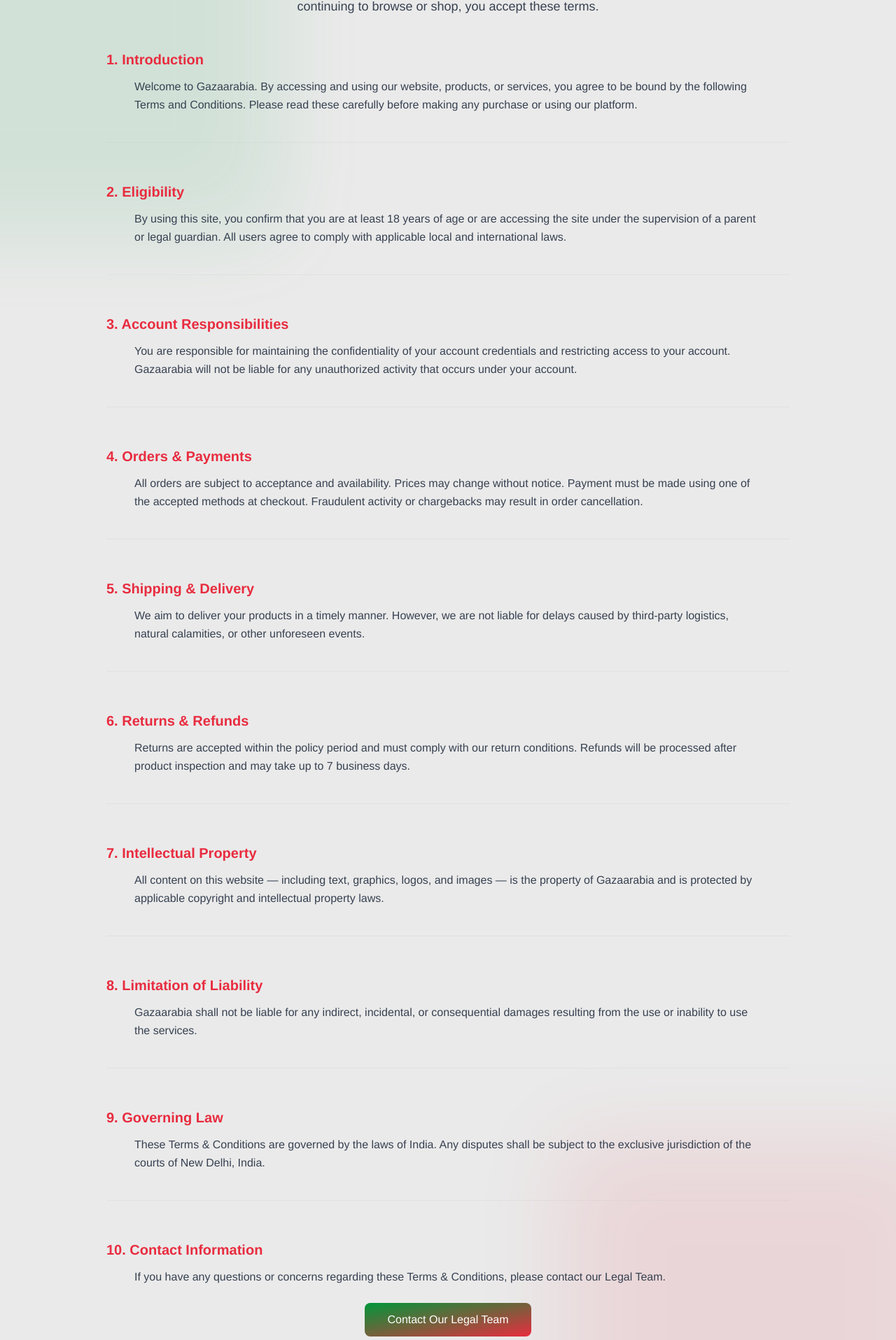
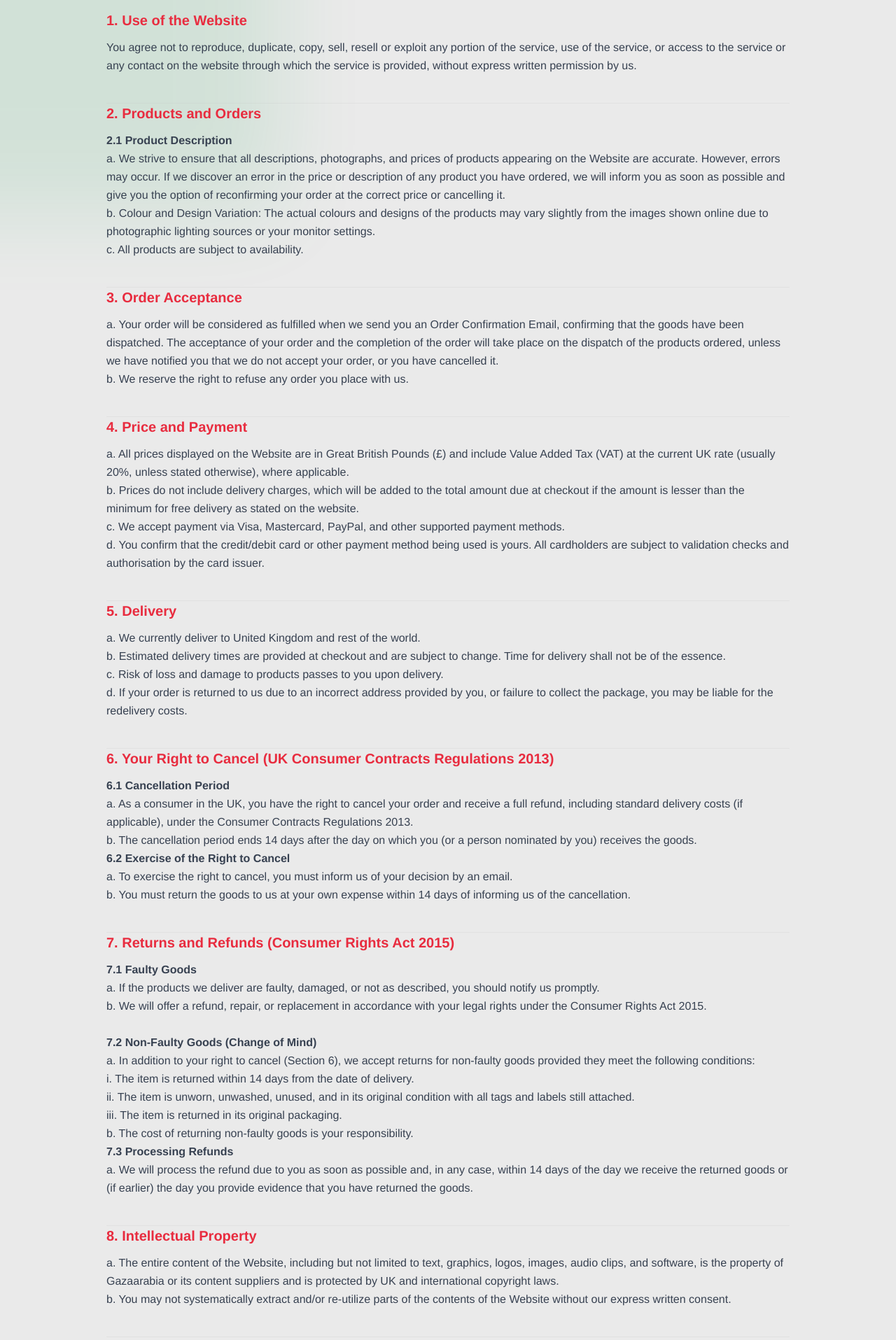
Before and after one commit to hafiz011/Gazaarabia, a Next.js app: page /terms-and-conditions in a window 1280 px wide. Shown: the part 505-2420 px from the top of the page at 70% size. Built offline with nearby package versions, Linux system fonts and the light colour scheme; no server answers.

Commit message:
complete t&c and apply now on partner page

```diff
--- a/src/app/(site)/become-partner/page.tsx
+++ b/src/app/(site)/become-partner/page.tsx
@@ -296,7 +296,7 @@
                             </p>
 
                             <a
-                                href="#"
+                                href={ROUTES.AFFILIATE.REGISTER}
                                 className="inline-block mt-5 px-6 py-3 rounded-lg font-semibold bg-gradient-to-r from-[var(--brand-primary)] to-[var(--brand-secondary)] text-white shadow hover:opacity-90 transition"
                             >
                                 Apply Now
--- a/src/app/(site)/terms-and-conditions/page.tsx
+++ b/src/app/(site)/terms-and-conditions/page.tsx
@@ -3,49 +3,6 @@
 import { motion } from "framer-motion";
 
 export default function TermsAndConditionsPage() {
-    const sections = [
-        {
-            title: "1. Introduction",
-            content: `Welcome to Gazaarabia. By accessing and using our website, products, or services, you agree to be bound by the following Terms and Conditions. Please read these carefully before making any purchase or using our platform.`,
-        },
-        {
-            title: "2. Eligibility",
-            content: `By using this site, you confirm that you are at least 18 years of age or are accessing the site under the supervision of a parent or legal guardian. All users agree to comply with applicable local and international laws.`,
-        },
-        {
-            title: "3. Account Responsibilities",
-            content: `You are responsible for maintaining the confidentiality of your account credentials and restricting access to your account. Gazaarabia will not be liable for any unauthorized activity that occurs under your account.`,
-        },
-        {
-            title: "4. Orders & Payments",
-            content: `All orders are subject to acceptance and availability. Prices may change without notice. Payment must be made using one of the accepted methods at checkout. Fraudulent activity or chargebacks may result in order cancellation.`,
-        },
-        {
-            title: "5. Shipping & Delivery",
-            content: `We aim to deliver your products in a timely manner. However, we are not liable for delays caused by third-party logistics, natural calamities, or other unforeseen events.`,
-        },
-        {
-            title: "6. Returns & Refunds",
-            content: `Returns are accepted within the policy period and must comply with our return conditions. Refunds will be processed after product inspection and may take up to 7 business days.`,
-        },
-        {
-            title: "7. Intellectual Property",
-            content: `All content on this website — including text, graphics, logos, and images — is the property of Gazaarabia and is protected by applicable copyright and intellectual property laws.`,
-        },
-        {
-            title: "8. Limitation of Liability",
-            content: `Gazaarabia shall not be liable for any indirect, incidental, or consequential damages resulting from the use or inability to use the services.`,
-        },
-        {
-            title: "9. Governing Law",
-            content: `These Terms & Conditions are governed by the laws of India. Any disputes shall be subject to the exclusive jurisdiction of the courts of New Delhi, India.`,
-        },
-        {
-            title: "10. Contact Information",
-            content: `If you have any questions or concerns regarding these Terms & Conditions, please contact our Legal Team.`,
-        },
-    ];
-
     return (
         <div className="w-full bg-white text-[var(--text-primary)]">
             {/* HERO */}
@@ -57,14 +14,12 @@
                     </h1>
                     <p className="text-base md:text-lg text-white/90 max-w-2xl mx-auto leading-relaxed">
                         Please review the terms carefully before using our website or services.
-                        By accessing Gazaarabia, you agree to these terms in full.
                     </p>
                 </div>
             </section>
 
-            {/*  CONTENT */}
+            {/* CONTENT */}
             <section className="relative py-16 bg-[var(--soft-gray)] overflow-hidden">
-                {/* Decorative background */}
                 <div className="absolute top-0 left-0 w-[35rem] h-[35rem] bg-[var(--brand-secondary)] opacity-10 blur-3xl -translate-x-40 -translate-y-20"></div>
                 <div className="absolute bottom-0 right-0 w-[35rem] h-[35rem] bg-[var(--brand-primary)] opacity-10 blur-3xl translate-x-20 translate-y-20"></div>
 
@@ -75,29 +30,189 @@
                             Our Legal Agreement with You
                         </h2>
                         <p className="text-[var(--text-secondary)] text-base md:text-lg leading-relaxed max-w-3xl mx-auto">
-                            These Terms & Conditions define your legal rights and obligations when
-                            using Gazaarabia. By continuing to browse or shop, you accept these terms.
+                            These updated Terms & Conditions outline your rights and obligations when using our services.
                         </p>
                     </div>
 
-                    {/* Sections */}
-                    <div className="space-y-14">
-                        {sections.map((section, index) => (
-                            <motion.div
-                                key={index}
-                                initial={{ opacity: 0, y: 20 }}
-                                whileInView={{ opacity: 1, y: 0 }}
-                                transition={{ duration: 0.4, delay: index * 0.05 }}
-                                viewport={{ once: true }}
-                            >
-                                <h3 className="text-lg md:text-xl font-semibold text-[var(--brand-primary)] mb-3 text-center md:text-left">
-                                    {section.title}
+                    {/* 1. Use of Website */}
+                    <motion.div initial={{ opacity: 0, y: 20 }} whileInView={{ opacity: 1, y: 0 }} transition={{ duration: 0.4 }}>
+                        <h3 className="text-lg md:text-xl font-semibold text-[var(--brand-primary)] mb-3">
+                            1. Use of the Website
                         </h3>
-                                <p className="text-[var(--text-secondary)] text-base leading-relaxed max-w-4xl mx-auto">
-                                    {section.content}
+                        <p className="text-[var(--text-secondary)] whitespace-pre-line leading-relaxed">
+                            You agree not to reproduce, duplicate, copy, sell, resell or exploit any portion of the service,
+                            use of the service, or access to the service or any contact on the website through which the service
+                            is provided, without express written permission by us.
+                        </p>
+                        <div className="mt-10 border-b border-[var(--mid-gray)] opacity-20"></div>
+                    </motion.div>
+
+                    {/* 2. Products and Orders */}
+                    <motion.div initial={{ opacity: 0, y: 20 }} whileInView={{ opacity: 1, y: 0 }} transition={{ duration: 0.4, delay: 0.05 }}>
+                        <h3 className="text-lg md:text-xl font-semibold text-[var(--brand-primary)] mb-3">
+                            2. Products and Orders
+                        </h3>
+                        <p className="text-[var(--text-secondary)] whitespace-pre-line leading-relaxed">
+                            <b>2.1 Product Description</b>
+                            {`
+a. We strive to ensure that all descriptions, photographs, and prices of products appearing on the Website are accurate. However, errors may occur. If we discover an error in the price or description of any product you have ordered, we will inform you as soon as possible and give you the option of reconfirming your order at the correct price or cancelling it.
+b. Colour and Design Variation: The actual colours and designs of the products may vary slightly from the images shown online due to photographic lighting sources or your monitor settings.
+c. All products are subject to availability.`}
+                        </p>
+                        <div className="mt-10 border-b border-[var(--mid-gray)] opacity-20"></div>
+                    </motion.div>
+
+                    {/* 3. Order Acceptance */}
+                    <motion.div initial={{ opacity: 0, y: 20 }} whileInView={{ opacity: 1, y: 0 }} transition={{ duration: 0.4, delay: 0.1 }}>
+                        <h3 className="text-lg md:text-xl font-semibold text-[var(--brand-primary)] mb-3">
+                            3. Order Acceptance
+                        </h3>
+                        <p className="text-[var(--text-secondary)] whitespace-pre-line leading-relaxed">
+                            {`a. Your order will be considered as fulfilled when we send you an Order Confirmation Email, confirming that the goods have been dispatched. The acceptance of your order and the completion of the order will take place on the dispatch of the products ordered, unless we have notified you that we do not accept your order, or you have cancelled it.
+b. We reserve the right to refuse any order you place with us.`}
+                        </p>
+                        <div className="mt-10 border-b border-[var(--mid-gray)] opacity-20"></div>
+                    </motion.div>
+
+                    {/* 4. Price and Payment */}
+                    <motion.div initial={{ opacity: 0, y: 20 }} whileInView={{ opacity: 1, y: 0 }} transition={{ duration: 0.4, delay: 0.15 }}>
+                        <h3 className="text-lg md:text-xl font-semibold text-[var(--brand-primary)] mb-3">
+                            4. Price and Payment
+                        </h3>
+                        <p className="text-[var(--text-secondary)] whitespace-pre-line leading-relaxed">
+                            {`a. All prices displayed on the Website are in Great British Pounds (£) and include Value Added Tax (VAT) at the current UK rate (usually 20%, unless stated otherwise), where applicable.
+b. Prices do not include delivery charges, which will be added to the total amount due at checkout if the amount is lesser than the minimum for free delivery as stated on the website.
+c. We accept payment via Visa, Mastercard, PayPal, and other supported payment methods.
+d. You confirm that the credit/debit card or other payment method being used is yours. All cardholders are subject to validation checks and authorisation by the card issuer.`}
+                        </p>
+                        <div className="mt-10 border-b border-[var(--mid-gray)] opacity-20"></div>
+                    </motion.div>
+
+                    {/* 5. Delivery */}
+                    <motion.div initial={{ opacity: 0, y: 20 }} whileInView={{ opacity: 1, y: 0 }} transition={{ duration: 0.4, delay: 0.2 }}>
+                        <h3 className="text-lg md:text-xl font-semibold text-[var(--brand-primary)] mb-3">
+                            5. Delivery
+                        </h3>
+                        <p className="text-[var(--text-secondary)] whitespace-pre-line leading-relaxed">
+                            {`a. We currently deliver to United Kingdom and rest of the world.
+b. Estimated delivery times are provided at checkout and are subject to change. Time for delivery shall not be of the essence.
+c. Risk of loss and damage to products passes to you upon delivery.
+d. If your order is returned to us due to an incorrect address provided by you, or failure to collect the package, you may be liable for the redelivery costs.`}
+                        </p>
+                        <div className="mt-10 border-b border-[var(--mid-gray)] opacity-20"></div>
+                    </motion.div>
+
+                    {/* 6. Cancellation Rights */}
+                    <motion.div initial={{ opacity: 0, y: 20 }} whileInView={{ opacity: 1, y: 0 }} transition={{ duration: 0.4, delay: 0.25 }}>
+                        <h3 className="text-lg md:text-xl font-semibold text-[var(--brand-primary)] mb-3">
+                            6. Your Right to Cancel (UK Consumer Contracts Regulations 2013)
+                        </h3>
+                        <p className="text-[var(--text-secondary)] whitespace-pre-line leading-relaxed">
+                            <b>6.1 Cancellation Period</b>
+                            {`
+a. As a consumer in the UK, you have the right to cancel your order and receive a full refund, including standard delivery costs (if applicable), under the Consumer Contracts Regulations 2013.
+b. The cancellation period ends 14 days after the day on which you (or a person nominated by you) receives the goods.
+`}
+                            <b>6.2 Exercise of the Right to Cancel</b>
+                            {`
+                            a. To exercise the right to cancel, you must inform us of your decision by an email.
+b. You must return the goods to us at your own expense within 14 days of informing us of the cancellation.`}
+                        </p>
+                        <div className="mt-10 border-b border-[var(--mid-gray)] opacity-20"></div>
+                    </motion.div>
+
+                    {/* 7. Returns & Refunds */}
+                    <motion.div initial={{ opacity: 0, y: 20 }} whileInView={{ opacity: 1, y: 0 }} transition={{ duration: 0.4, delay: 0.3 }}>
+                        <h3 className="text-lg md:text-xl font-semibold text-[var(--brand-primary)] mb-3">
+                            7. Returns and Refunds (Consumer Rights Act 2015)
+                        </h3>
+                        <p className="text-[var(--text-secondary)] whitespace-pre-line leading-relaxed">
+                            <b>7.1 Faulty Goods</b>
+                            {`
+a. If the products we deliver are faulty, damaged, or not as described, you should notify us promptly.
+b. We will offer a refund, repair, or replacement in accordance with your legal rights under the Consumer Rights Act 2015.
+
+`}
+                            <b>7.2 Non-Faulty Goods (Change of Mind)</b>
+
+                            {`
+a. In addition to your right to cancel (Section 6), we accept returns for non-faulty goods provided they meet the following conditions:
+i. The item is returned within 14 days from the date of delivery.
+ii. The item is unworn, unwashed, unused, and in its original condition with all tags and labels still attached.
+iii. The item is returned in its original packaging.
+b. The cost of returning non-faulty goods is your responsibility.
+`}
+
+                            <b>7.3 Processing Refunds</b>
+                            {`
+a. We will process the refund due to you as soon as possible and, in any case, within 14 days of the day we receive the returned goods or (if earlier) the day you provide evidence that you have returned the goods.`}
+                        </p>
+                        <div className="mt-10 border-b border-[var(--mid-gray)] opacity-20"></div>
+                    </motion.div>
+
+                    {/* 8. Intellectual Property */}
+                    <motion.div initial={{ opacity: 0, y: 20 }} whileInView={{ opacity: 1, y: 0 }} transition={{ duration: 0.4, delay: 0.35 }}>
+                        <h3 className="text-lg md:text-xl font-semibold text-[var(--brand-primary)] mb-3">
+                            8. Intellectual Property
+                        </h3>
+                        <p className="text-[var(--text-secondary)] whitespace-pre-line leading-relaxed">
+                            {`a. The entire content of the Website, including but not limited to text, graphics, logos, images, audio clips, and software, is the property of Gazaarabia or its content suppliers and is protected by UK and international copyright laws.
+b. You may not systematically extract and/or re-utilize parts of the contents of the Website without our express written consent.`}
+                        </p>
+                        <div className="mt-10 border-b border-[var(--mid-gray)] opacity-20"></div>
+                    </motion.div>
+
+                    {/* 9. Limitation of Liability */}
+                    <motion.div initial={{ opacity: 0, y: 20 }} whileInView={{ opacity: 1, y: 0 }} transition={{ duration: 0.4, delay: 0.4 }}>
+                        <h3 className="text-lg md:text-xl font-semibold text-[var(--brand-primary)] mb-3">
+                            9. Limitation of Liability
+                        </h3>
+                        <p className="text-[var(--text-secondary)] whitespace-pre-line leading-relaxed">
+                            {`a. Nothing in these Terms limits or excludes our liability for:
+(i) death or personal injury caused by our negligence;
+(ii) fraud or fraudulent misrepresentation; or
+(iii) any matter for which it would be illegal for us to exclude, or attempt to exclude, our liability.
+
+b. Subject to the preceding clause, our total liability to you in respect of all losses arising under or in connection with the contract shall be limited to the total price of the products purchased.`}
+                        </p>
+                        <div className="mt-10 border-b border-[var(--mid-gray)] opacity-20"></div>
+                    </motion.div>
+
+                    {/* 10. Governing Law */}
+                    <motion.div initial={{ opacity: 0, y: 20 }} whileInView={{ opacity: 1, y: 0 }} transition={{ duration: 0.4, delay: 0.45 }}>
+                        <h3 className="text-lg md:text-xl font-semibold text-[var(--brand-primary)] mb-3">
+                            10. Governing Law and Jurisdiction
+                        </h3>
+                        <p className="text-[var(--text-secondary)] whitespace-pre-line leading-relaxed">
+                            These Terms shall be governed by and construed in accordance with the laws of England and Wales.
+                            Any disputes relating to these Terms shall be subject to the exclusive jurisdiction of the courts of
+                            England and Wales.
+                        </p>
+                        <div className="mt-10 border-b border-[var(--mid-gray)] opacity-20"></div>
+                    </motion.div>
+
+                    {/* 11. Changes to Terms */}
+                    <motion.div initial={{ opacity: 0, y: 20 }} whileInView={{ opacity: 1, y: 0 }} transition={{ duration: 0.4, delay: 0.5 }}>
+                        <h3 className="text-lg md:text-xl font-semibold text-[var(--brand-primary)] mb-3">
+                            11. Changes to Terms
+                        </h3>
+                        <p className="text-[var(--text-secondary)] whitespace-pre-line leading-relaxed">
+                            We reserve the right to change these Terms at any time. Any changes will be posted on this
+                            page with an updated "Last updated" date. Your continued use of the Website after any such
+                            changes constitutes your acceptance of the new Terms.
+                        </p>
+                        <div className="mt-10 border-b border-[var(--mid-gray)] opacity-20"></div>
+                    </motion.div>
+
+                    {/* 12. Contact Information */}
+                    <motion.div initial={{ opacity: 0, y: 20 }} whileInView={{ opacity: 1, y: 0 }} transition={{ duration: 0.4, delay: 0.55 }}>
+                        <h3 className="text-lg md:text-xl font-semibold text-[var(--brand-primary)] mb-3">
+                            12. Contact Information
+                        </h3>
+                        <p className="text-[var(--text-secondary)] whitespace-pre-line leading-relaxed">
+                            For any queries regarding these Terms, please contact our Legal Team.
                         </p>
 
-                                {section.title === "10. Contact Information" && (
                         <div className="mt-6 flex justify-center">
                             <a
                                 href="mailto:legal@gazaarabia.com"
@@ -106,19 +221,12 @@
                                 Contact Our Legal Team
                             </a>
                         </div>
-                                )}
-
-                                {index !== sections.length - 1 && (
-                                    <div className="mt-10 border-b border-[var(--mid-gray)] opacity-20"></div>
-                                )}
                     </motion.div>
-                        ))}
-                    </div>
 
                     {/* Footer */}
                     <div className="mt-16 pt-6 border-t border-[var(--mid-gray)] text-center text-sm text-[var(--text-muted)]">
                         <p>© {new Date().getFullYear()} Gazaarabia. All rights reserved.</p>
-                        <p className="mt-1">Last Updated: October 16, 2025</p>
+                        <p className="mt-1">Last Updated: December 2025</p>
                     </div>
                 </div>
             </section>
```
Lines whose indentation alone changed are shown as unchanged.
